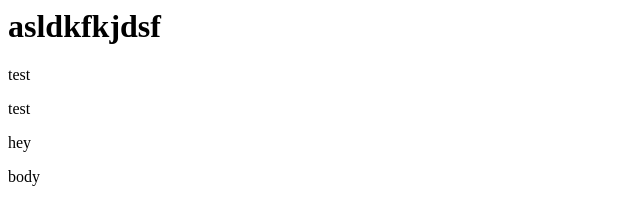
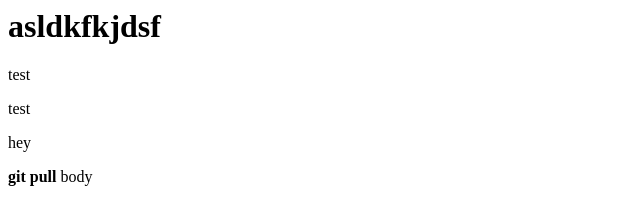
Before and after one commit to adminworkflow/git_training, a plain HTML site: page index.html in a window 1280 px wide. Shown: the full height of the page, 0-640 px from the left. Drawn offline with Linux system fonts and the light colour scheme.

Commit message:
Update index.html

```diff
--- a/index.html
+++ b/index.html
@@ -2,6 +2,7 @@
 <p>test</p>
 <p>test</p>
 <p>hey</p>
+<b>git pull</b>
 <head>
   <title>test1</title>
   </head>
```
